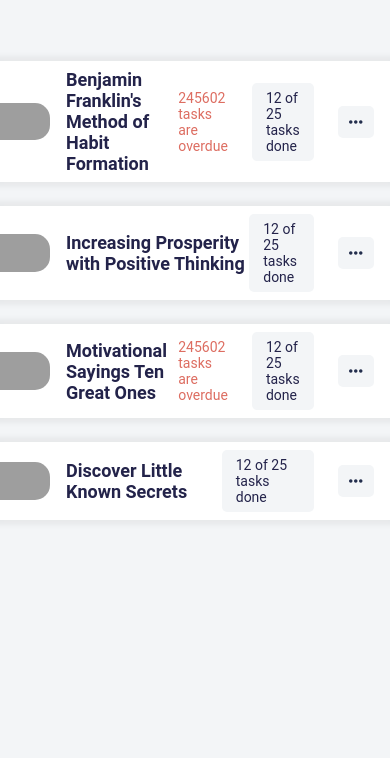
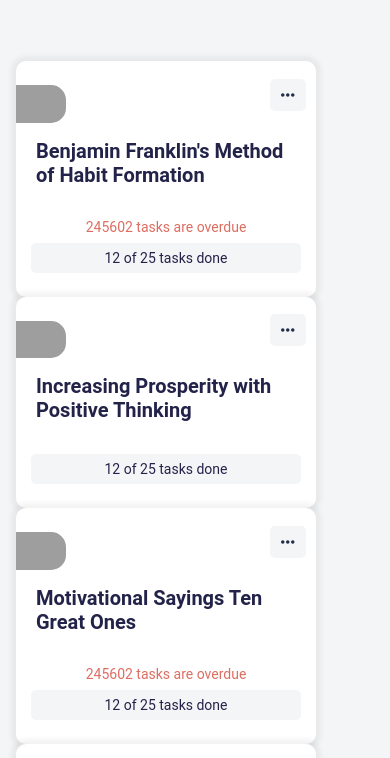
Before and after one commit to GilaniRabbu/drag-and-drop, a plain HTML site: page index.html in a window 390 px wide. Shown: the part 172-930 px from the top of the page. Before the commit the page ends 844 px from the top, so only its background shows below. Drawn offline with Linux system fonts and the light colour scheme; grey boxes are pictures that could not be loaded.

Commit message:
Initial commit

```diff
--- a/style.css
+++ b/style.css
@@ -119,7 +119,7 @@ header {
 /* Navbar */
 
 nav {
-    padding: 3em 0;
+    padding: 3em 1em;
 }
 
 .nav__row {
@@ -172,7 +172,7 @@ nav {
 /* Main Section */
 
 main {
-    padding: 1em 0 3em;
+    padding: 1em 1em 3em;
 }
 
 section {
@@ -238,3 +238,61 @@ section {
 }
 
 /* Main Section */
+
+@media (max-width: 924px) {
+    .flow-content>*+* {
+        margin-top: 0;
+    }
+
+    .flex__group {
+        display: flex;
+        gap: 1em;
+        flex-wrap: wrap;
+        justify-content: center;
+        align-items: center;
+    }
+
+    section {
+        flex-direction: column;
+        width: 300px;
+        border-radius: 10px;
+        padding: 1.5em 0;
+    }
+
+    .desc {
+        flex-direction: column;
+        justify-content: flex-start;
+        align-items: flex-start;
+        margin-bottom: 2em;
+    }
+
+    .desc h2 {
+        cursor: pointer;
+        padding-left: 1em;
+        padding-right: 1em;
+        font-size: var(--size-xl);
+    }
+
+    .desc h2:hover {
+        text-decoration: underline;
+    }
+
+    .task {
+        flex-direction: column;
+        gap: 0.5em;
+        position: relative;
+        padding-right: 0;
+    }
+
+    .task__list {
+        display: block;
+        width: 90%;
+        text-align: center;
+    }
+
+    .fa-ellipsis {
+        position: absolute;
+        top: -140px;
+        right: 10px;
+    }
+}
```
